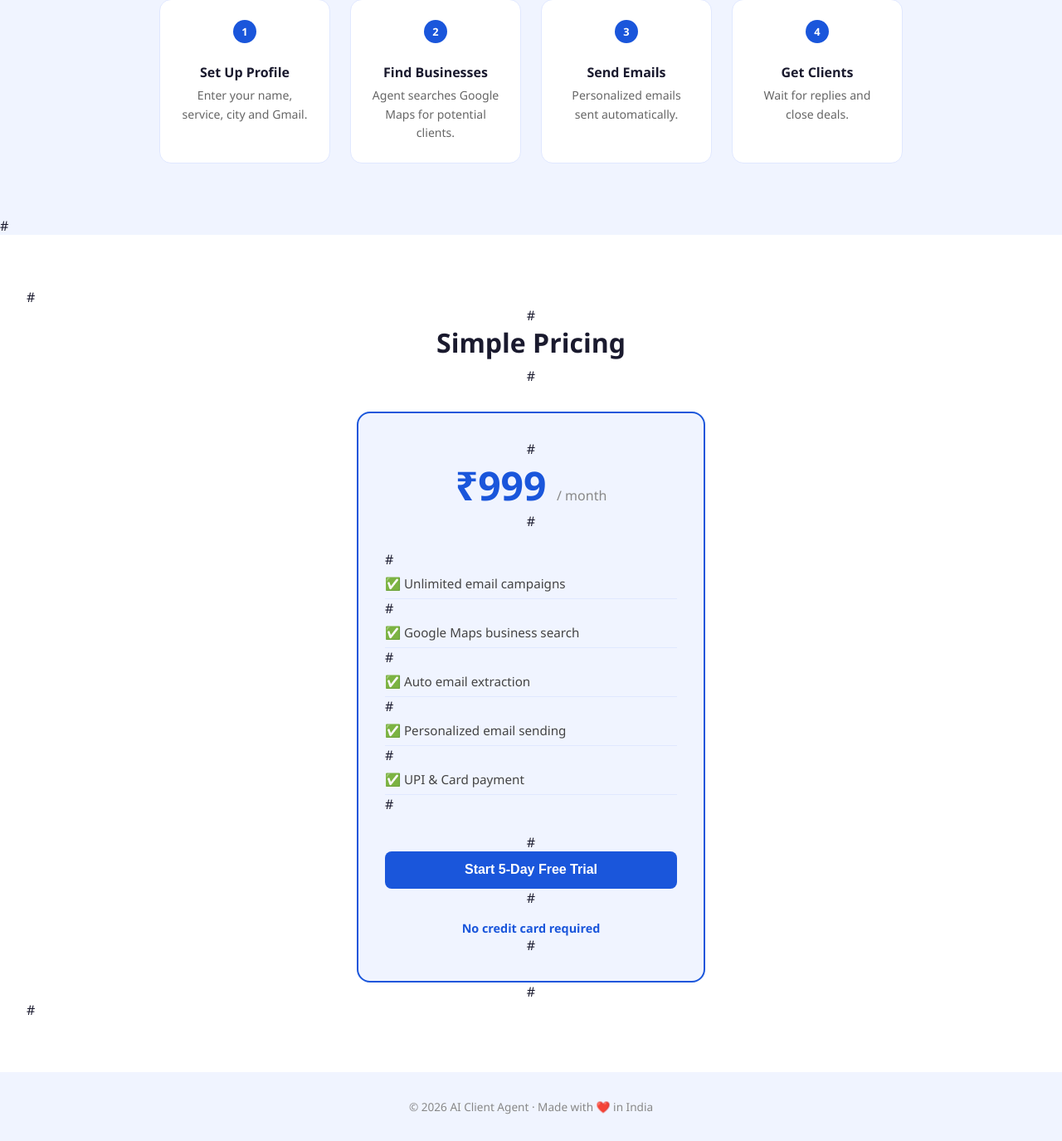
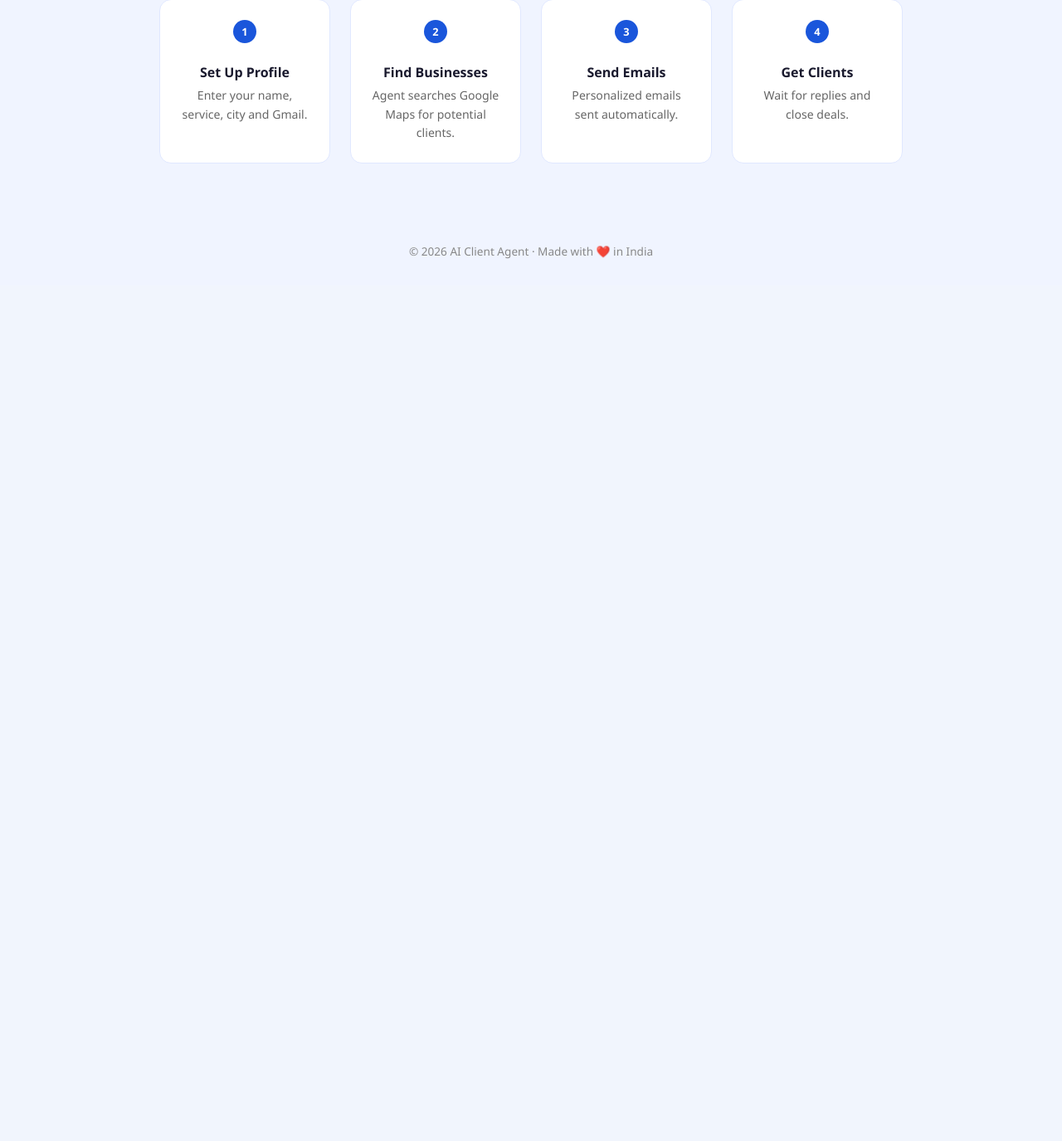
Before and after one commit to solprince95/ai-client-agent, a Flask app: page / in a window 1280 px wide. Shown: the part 733-2108 px from the top of the page at 83% size. After the commit the page ends 1045 px from the top, so only its background shows below. Run offline with Flask 3, Linux system fonts and the light colour scheme.

Commit message:
Removed Pricing from the Dashboard.

```diff
--- a/templates/saas.html
+++ b/templates/saas.html
@@ -111,23 +111,6 @@
     <div class="step"><div class="step-num">4</div><div class="step-icon"></div><h3>Get Clients</h3><p>Wait for replies and close deals.</p></div>
   </div>
 </div>
-#<div class="pricing">
-#  <div class="pricing-inner">
-#    <h2>Simple Pricing</h2>
-#    <div class="price-card">
-#      <div class="price-tag">₹999 <span>/ month</span></div>
-#      <ul class="features">
-#        <li>Unlimited email campaigns</li>
-#        <li>Google Maps business search</li>
-#        <li>Auto email extraction</li>
-#        <li>Personalized email sending</li>
-#        <li>UPI & Card payment</li>
-#      </ul>
-#      <button class="auth-submit" onclick="showAuth('signup')">Start 5-Day Free Trial</button>
-#      <p class="trial-note">No credit card required</p>
-#    </div>
-#  </div>
-#</div>
 <footer><p>© 2026 AI Client Agent · Made with ❤️ in India</p></footer>
 <script>
 let isLogin = false;
```
